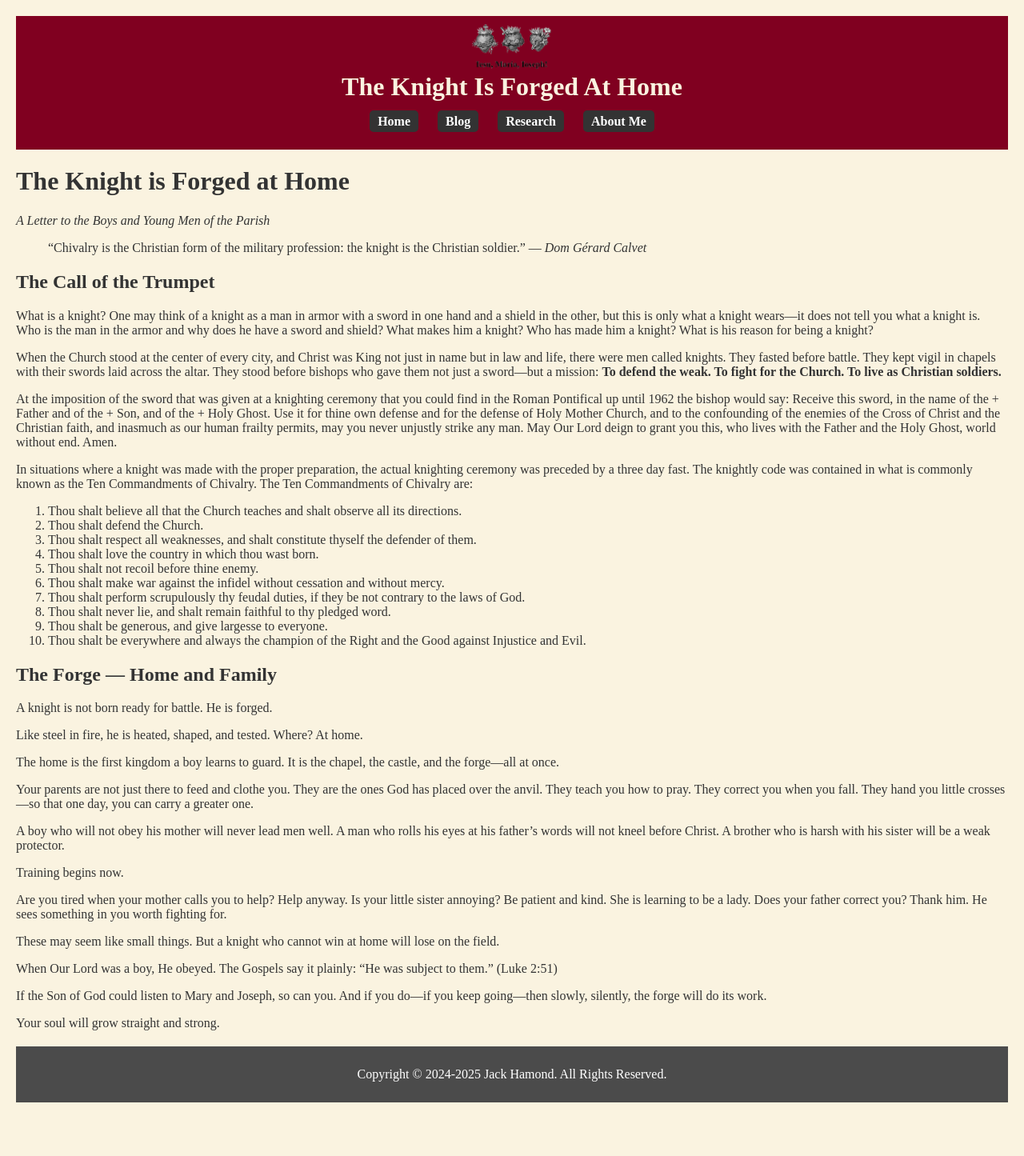
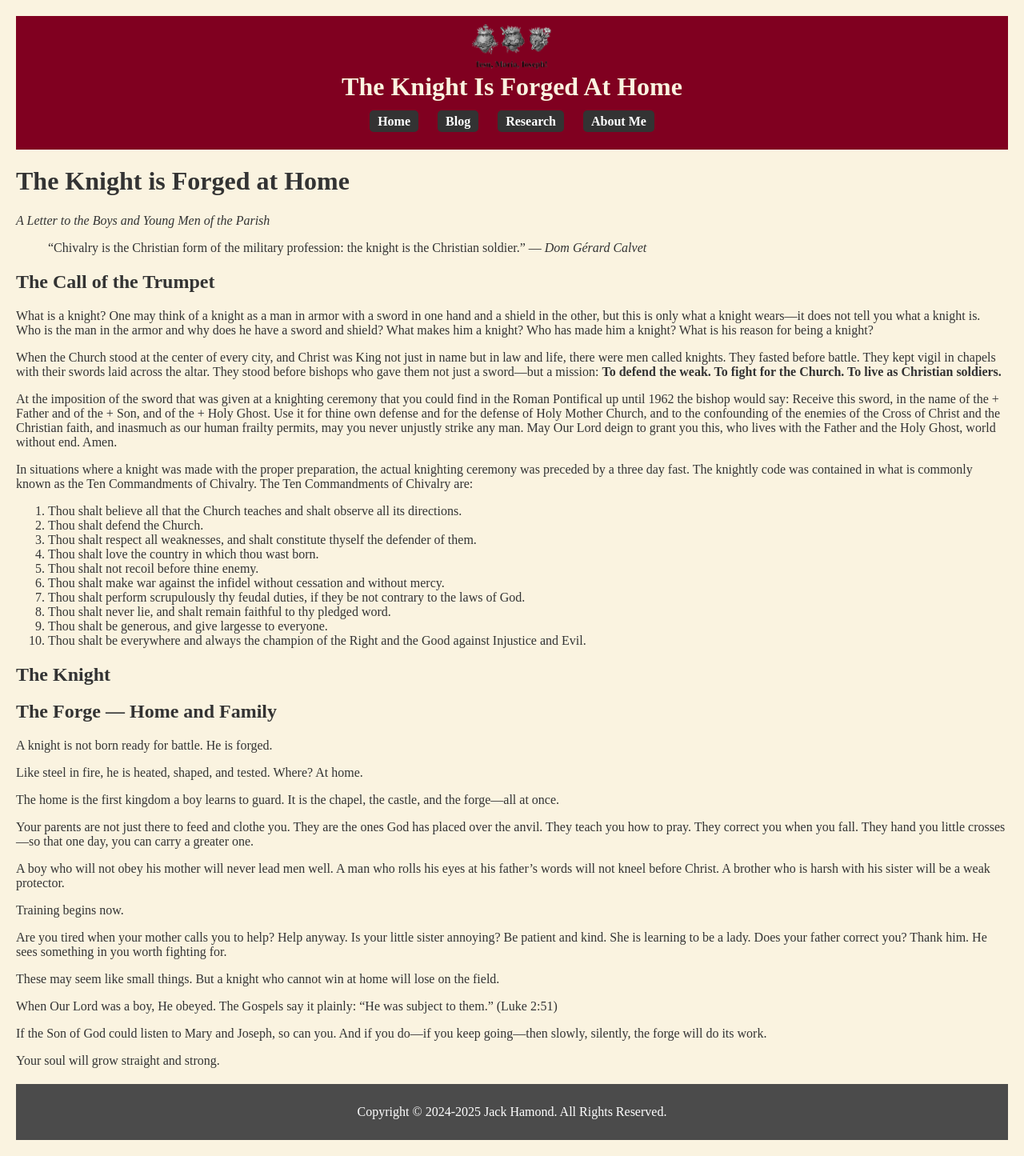
Before and after one commit to jackhamond/jackhamond.github.io, a Jekyll site: the page built from _posts/2025-06-27-the-knight-is-forged-at-home.md, in a window 1280 px wide. Shown: the whole page at 80% size. Built offline with Jekyll 4.4.1, drawn with Linux system fonts in a browser that asks for light colours; our own code applies the rules of GitHub Pages for plain Markdown files; before the commit the page ends 1398 px from its top, so only the background shows below that.

Commit message:
Update 2025-06-27-the-knight-is-forged-at-home.md

```diff
--- a/_posts/2025-06-27-the-knight-is-forged-at-home.md
+++ b/_posts/2025-06-27-the-knight-is-forged-at-home.md
@@ -34,6 +34,7 @@ In situations where a knight was made with the proper preparation, the actual kn
 1. Thou shalt be generous, and give largesse to everyone.
 1. Thou shalt be everywhere and always the champion of the Right and the Good against Injustice and Evil.
 
+## The Knight
 
 
 ## The Forge — Home and Family
```
